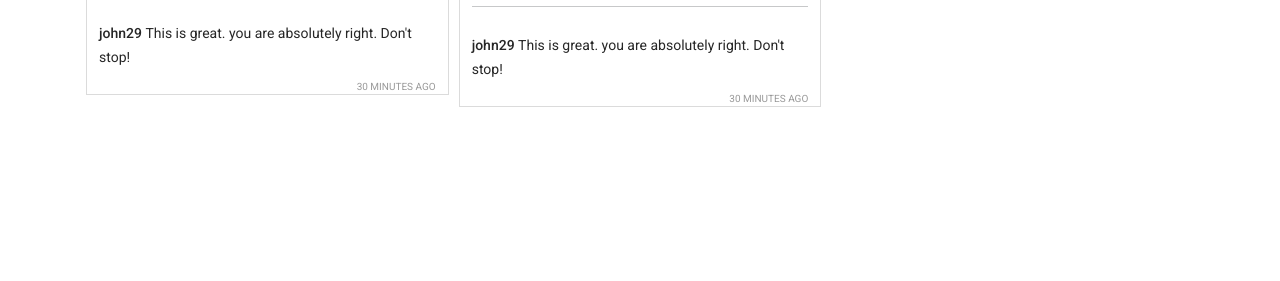
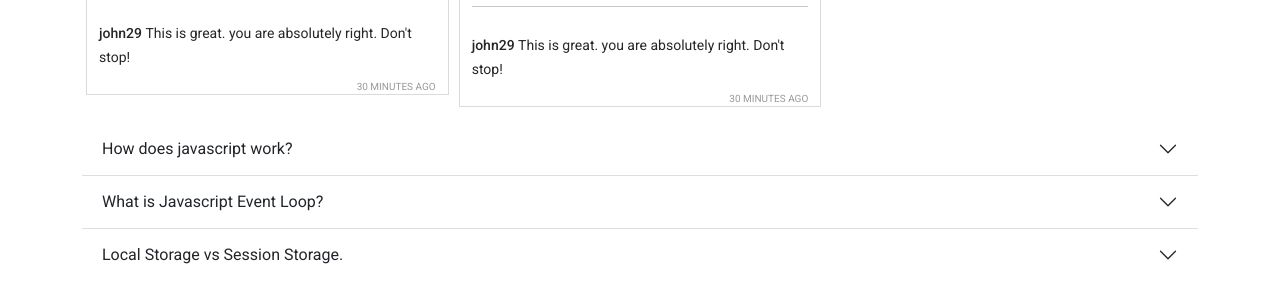
Before and after one commit to MD-MAHBUBUR-RAHMAN/insta-sohor-assignment-seven, a plain HTML site: page index.html in a window 1280 px wide. Shown: the part 1473-1754 px from the top of the page. Before the commit the page ends 1596 px from the top, so only its background shows below. Drawn offline with nearby package versions, Linux system fonts and the light colour scheme.

Commit message:
question Accordian added

```diff
--- a/index.html
+++ b/index.html
@@ -77,7 +77,44 @@
                 <h1>Reported posts</h1>
             </div>
         </main>
+        <section class="container">
+            <article>
+                <div class="accordion accordion-flush" id="accordionFlushExample">
+                    <div class="accordion-item">
+                      <h2 class="accordion-header" id="flush-headingOne">
+                        <button class="accordion-button collapsed" type="button" data-bs-toggle="collapse" data-bs-target="#flush-collapseOne" aria-expanded="false" aria-controls="flush-collapseOne">
+                          How does javascript work?
+                        </button>
+                      </h2>
+                      <div id="flush-collapseOne" class="accordion-collapse collapse" aria-labelledby="flush-headingOne" data-bs-parent="#accordionFlushExample">
+                        <div class="accordion-body">Placeholder content for this accordion, which is intended to demonstrate the <code>.accordion-flush</code> class. This is the first item's accordion body.</div>
+                      </div>
+                    </div>
+                    <div class="accordion-item">
+                      <h2 class="accordion-header" id="flush-headingTwo">
+                        <button class="accordion-button collapsed" type="button" data-bs-toggle="collapse" data-bs-target="#flush-collapseTwo" aria-expanded="false" aria-controls="flush-collapseTwo">
+                          What is Javascript Event Loop?
+                        </button>
+                      </h2>
+                      <div id="flush-collapseTwo" class="accordion-collapse collapse" aria-labelledby="flush-headingTwo" data-bs-parent="#accordionFlushExample">
+                        <div class="accordion-body">Placeholder content for this accordion, which is intended to demonstrate the <code>.accordion-flush</code> class. This is the second item's accordion body. Let's imagine this being filled with some actual content.</div>
+                      </div>
+                    </div>
+                    <div class="accordion-item">
+                      <h2 class="accordion-header" id="flush-headingThree">
+                        <button class="accordion-button collapsed" type="button" data-bs-toggle="collapse" data-bs-target="#flush-collapseThree" aria-expanded="false" aria-controls="flush-collapseThree">
+                          Local Storage vs Session Storage.
+                        </button>
+                      </h2>
+                      <div id="flush-collapseThree" class="accordion-collapse collapse" aria-labelledby="flush-headingThree" data-bs-parent="#accordionFlushExample">
+                        <div class="accordion-body">Placeholder content for this accordion, which is intended to demonstrate the <code>.accordion-flush</code> class. This is the third item's accordion body. Nothing more exciting happening here in terms of content, but just filling up the space to make it look, at least at first glance, a bit more representative of how this would look in a real-world application.</div>
+                      </div>
+                    </div>
+                  </div>
+            </article>
+        </section>
         <footer></footer>
+        <script src="https://cdn.jsdelivr.net/npm/bootstrap@5.1.3/dist/js/bootstrap.bundle.min.js" integrity="sha384-ka7Sk0Gln4gmtz2MlQnikT1wXgYsOg+OMhuP+IlRH9sENBO0LRn5q+8nbTov4+1p" crossorigin="anonymous"></script>
 
         <!-- add javascript  file  -->
         <script src="./js/app.js"></script>
--- a/js/app.js
+++ b/js/app.js
@@ -136,7 +136,6 @@ const createPost = (post) => {
 const showPosts = (posts) => {
     const productsContainer = document.getElementById( "posts" );
     productsContainer.innerHTML = "";
-
     posts.forEach((post) => {
       const div = createPost(post);
       productsContainer.appendChild(div);
```
Lines whose indentation alone changed are shown as unchanged.
